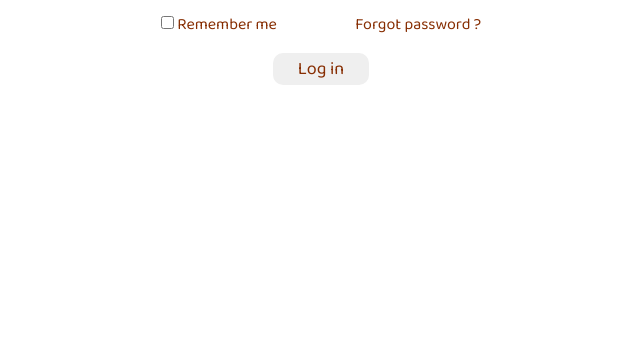
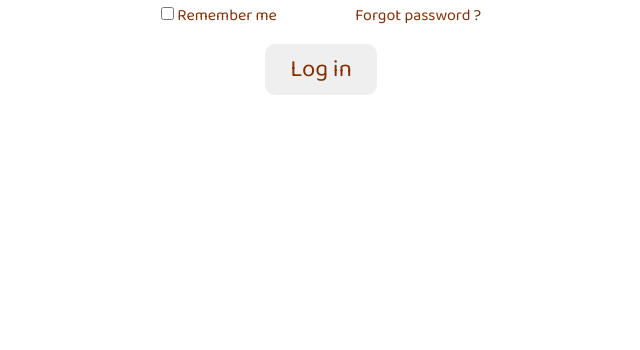
Before and after one commit to mohdfaziel/Login-Page, a plain HTML site: page index.html in a window 1280 px wide. Shown: the part 450-800 px from the top of the page, without its empty margins (319-959 px from the left). Drawn offline with Linux system fonts and the light colour scheme.

Commit message:
transition property

```diff
--- a/style.css
+++ b/style.css
@@ -50,14 +50,14 @@
     font-size: 60px;
 }
 .btn button{
-    border:none;
-    width: 6rem;
-    height: 2rem;
+    border: none;
+    padding: 6px 25px;
     border-radius: 10px;
     cursor: pointer;
-    font-size: 18px;
-    /* not working */
-    /* transition-property: all 4s ease-in-out 0s; */
+    font-size: 24px;
+    transition-property: background-color;
+    transition-duration: 1s;
+    transition-timing-function: ease-in-out;
 }
 .btn button:hover{
     background-color:#d2cccc;
```
